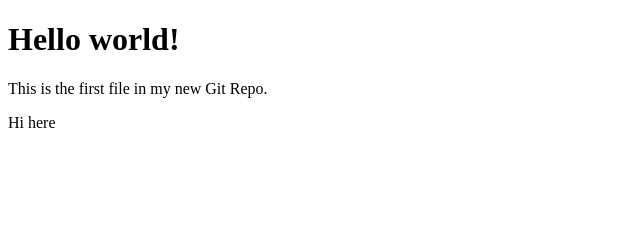
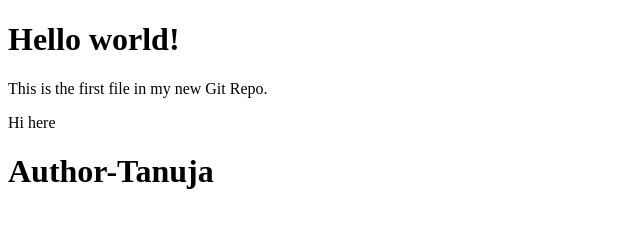
Before and after one commit to Tanuja-B/trial-index, a plain HTML site: page index.html in a window 1280 px wide. Shown: the whole page, without its empty margins (0-640 px from the left). Drawn offline with Linux system fonts and the light colour scheme.

Commit message:
Update from git bash to github in branch main

```diff
--- a/index.html
+++ b/index.html
@@ -8,7 +8,7 @@
 <h1>Hello world!</h1>
 <p>This is the first file in my new Git Repo.</p>
 <p>Hi here </p>
-
+<h1>Author-Tanuja</h1>
 
 </body>
 </html>
```
